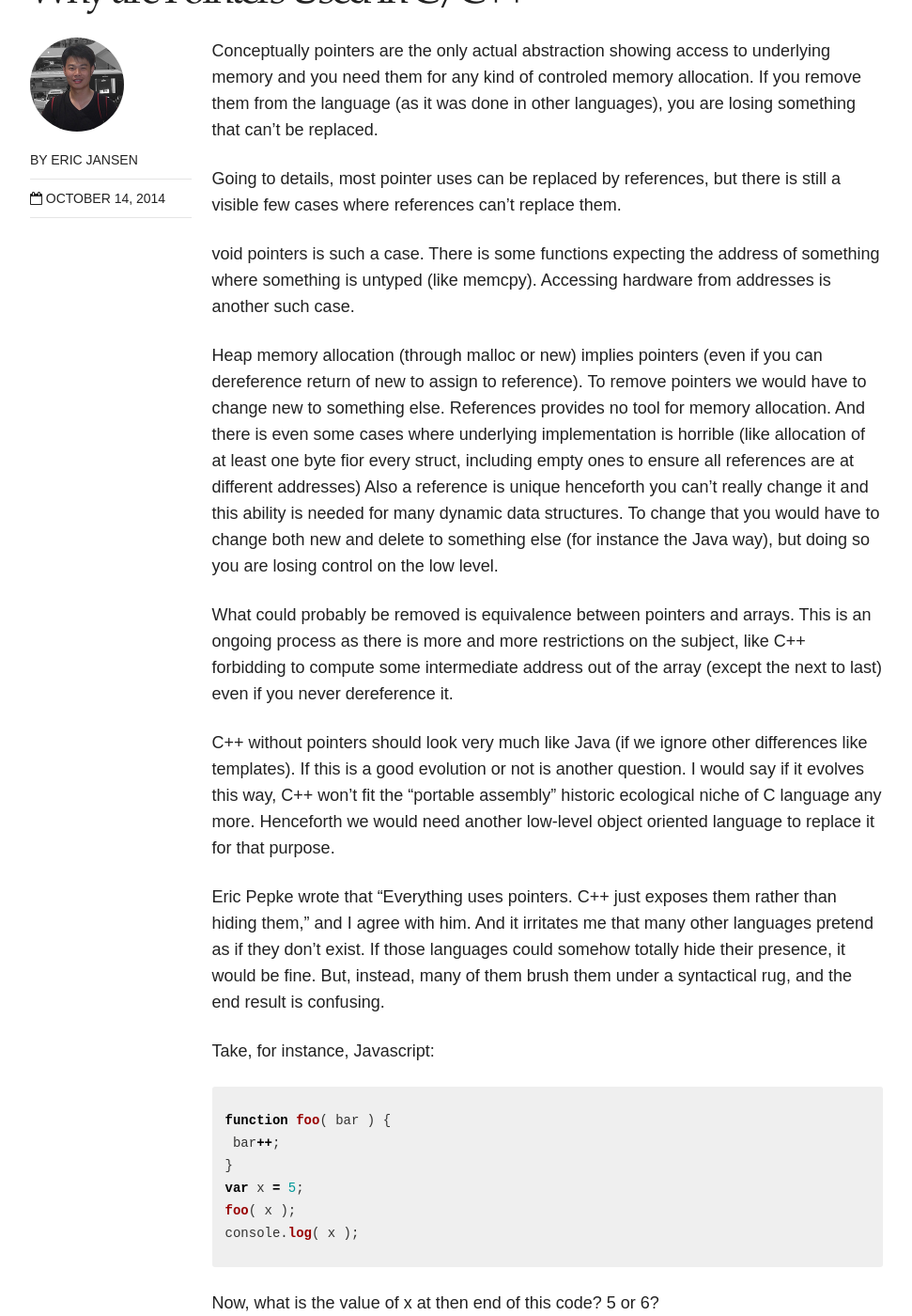
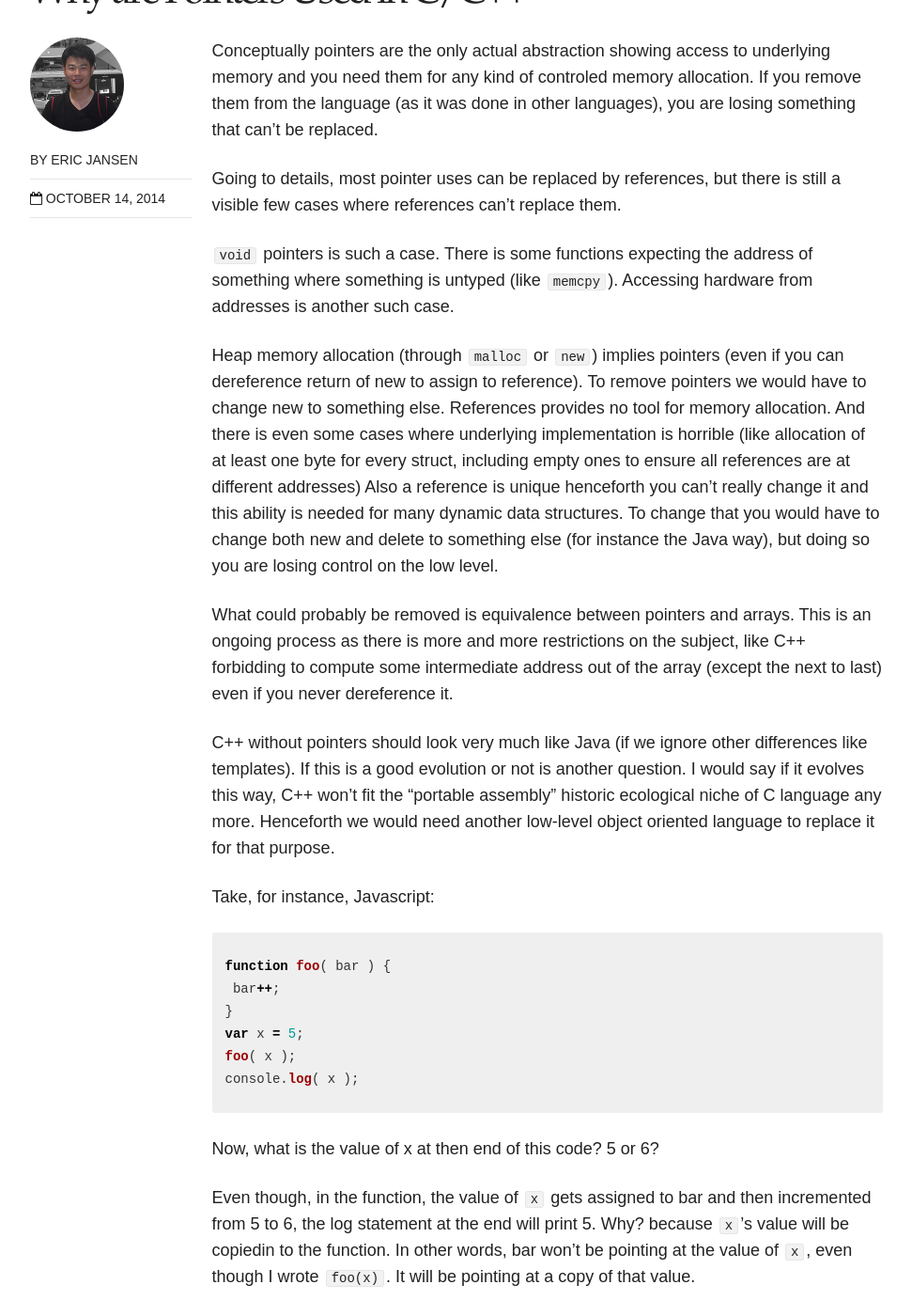
Before and after one commit to ericjansen/ericjansen.github.io, a Jekyll site: the page built from _posts/articles/2016-02-24-why-are-pointers-used-in-c-c.markdown, in a window 1280 px wide and 1400 px high, scrolled down 379 px. Shown: the whole window at 94% size, without its empty margins (154-1125 px from the left). Built offline with Jekyll 4.4.1, drawn with Linux system fonts in a browser that asks for light colours; nearby versions of some CDN libraries.

Commit message:
Update why are pointer article page
Update why are pointer article page

````diff
--- a/_posts/articles/2016-02-24-why-are-pointers-used-in-c-c.markdown
+++ b/_posts/articles/2016-02-24-why-are-pointers-used-in-c-c.markdown
@@ -11,15 +11,13 @@ Conceptually pointers are the only actual abstraction showing access to underlyi
 
 Going to details, most pointer uses can be replaced by references, but there is still a visible few cases where references can't replace them.
 
-void pointers is such a case. There is some functions expecting the address of something where something is untyped (like memcpy). Accessing hardware from addresses is another such case.
+```void``` pointers is such a case. There is some functions expecting the address of something where something is untyped (like ```memcpy```). Accessing hardware from addresses is another such case.
 
-Heap memory allocation (through malloc or new) implies pointers (even if you can dereference return of new to assign to reference). To remove pointers we would have to change new to something else. References provides no tool for memory allocation. And there is even some cases where underlying implementation is horrible (like allocation of at least one byte fior every struct, including empty ones to ensure all references are at different addresses) Also a reference is unique henceforth you can't really change it and this ability is needed for many dynamic data structures. To change that you would have to change both new and delete to something else (for instance the Java way), but doing so you are losing control on the low level.
+Heap memory allocation (through ```malloc``` or ```new```) implies pointers (even if you can dereference return of new to assign to reference). To remove pointers we would have to change new to something else. References provides no tool for memory allocation. And there is even some cases where underlying implementation is horrible (like allocation of at least one byte for every struct, including empty ones to ensure all references are at different addresses) Also a reference is unique henceforth you can't really change it and this ability is needed for many dynamic data structures. To change that you would have to change both new and delete to something else (for instance the Java way), but doing so you are losing control on the low level.
 
 What could probably be removed is equivalence between pointers and arrays. This is an ongoing process as there is more and more restrictions on the subject, like C++ forbidding to compute some intermediate address out of the array (except the next to last) even if you never dereference it.
 
 C++ without pointers should look very much like Java (if we ignore other differences like templates). If this is a good  evolution or not is another question. I would say if it evolves this way, C++ won't fit the "portable assembly" historic ecological niche of C language any more. Henceforth we would need another low-level object oriented language to replace it for that purpose.
-
-Eric Pepke wrote that "Everything uses pointers. C++ just exposes them rather than hiding them," and I agree with him. And it irritates me that many other languages pretend as if they don't exist. If those languages could somehow totally hide their presence, it would be fine. But, instead, many of them brush them under a syntactical rug, and the end result is confusing.
 
 Take, for instance, Javascript:
 {% highlight javascript %}
````
